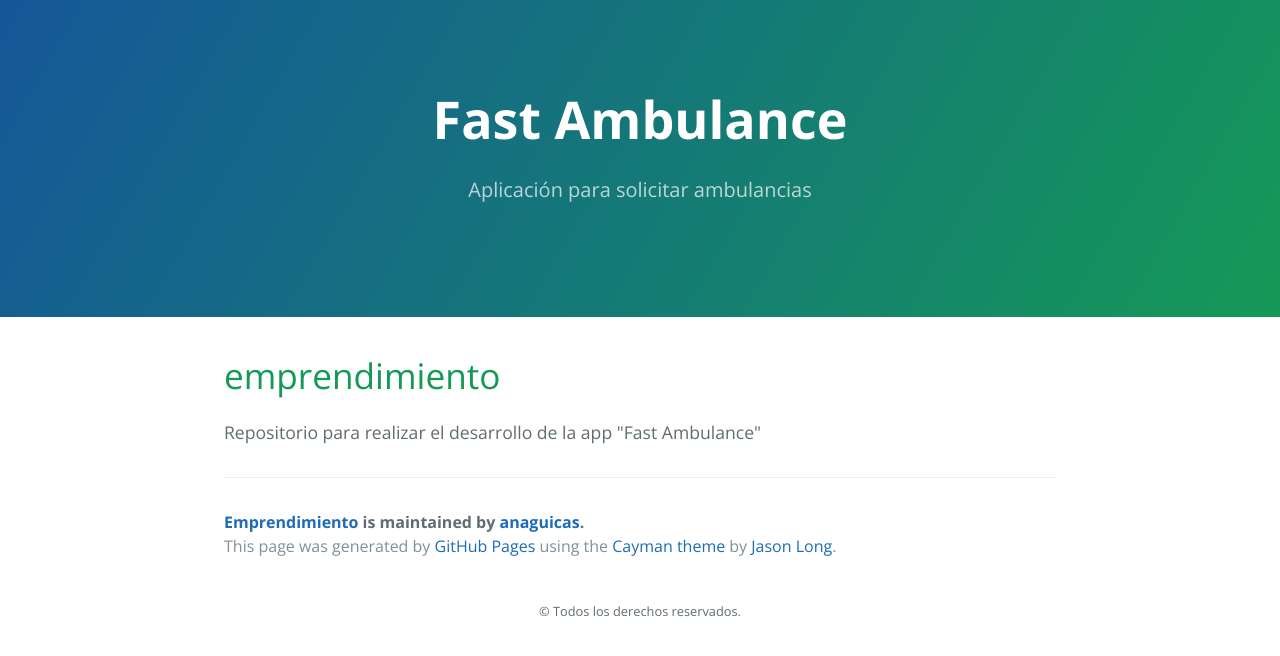
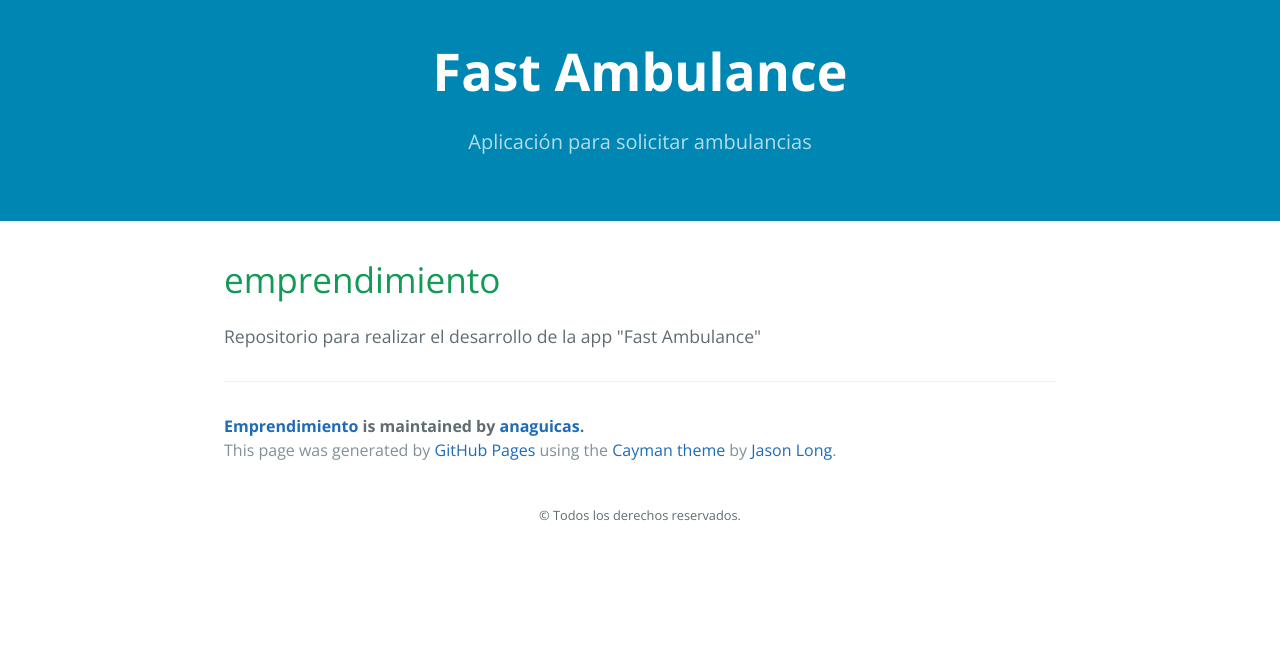
Before and after one commit to yeicol/emprendimiento, a plain HTML site: page index.html in a window 1280 px wide. Drawn offline with nearby package versions, Linux system fonts and the light colour scheme.

Commit message:
Se modifica el archivo stylesheet.css

```diff
--- a/media/css/stylesheets/stylesheet.css
+++ b/media/css/stylesheets/stylesheet.css
@@ -56,12 +56,13 @@ a {
 .page-header {
   color: #fff;
   text-align: center;
-  background-color: #159957;
-  background-image: linear-gradient(120deg, #155799, #159957); }
+  background-color: #0086B3;
+  /*background-image: linear-gradient(120deg, #155799, #159957); */
+}
 
 @media screen and (min-width: 64em) {
   .page-header {
-    padding: 5rem 6rem; } }
+    padding: 2rem 6rem; } }
 
 @media screen and (min-width: 42em) and (max-width: 64em) {
   .page-header {
```
